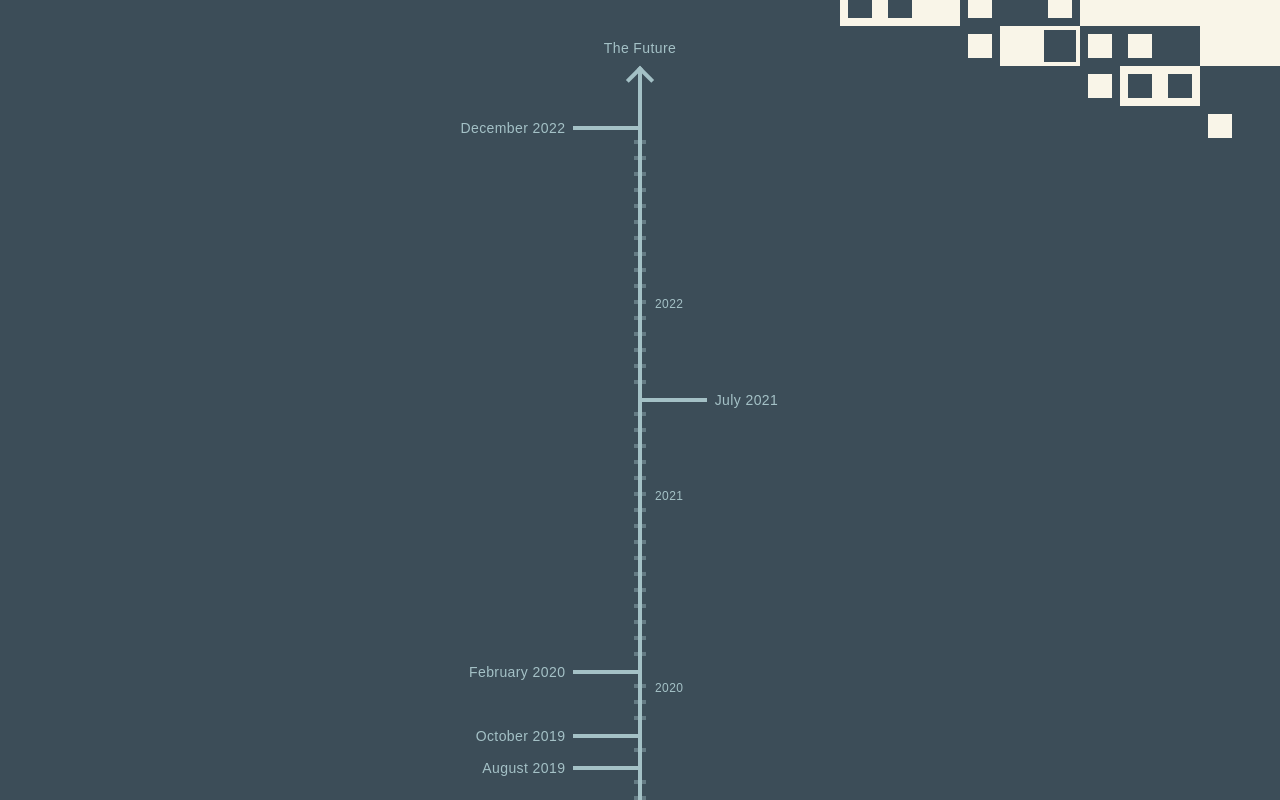
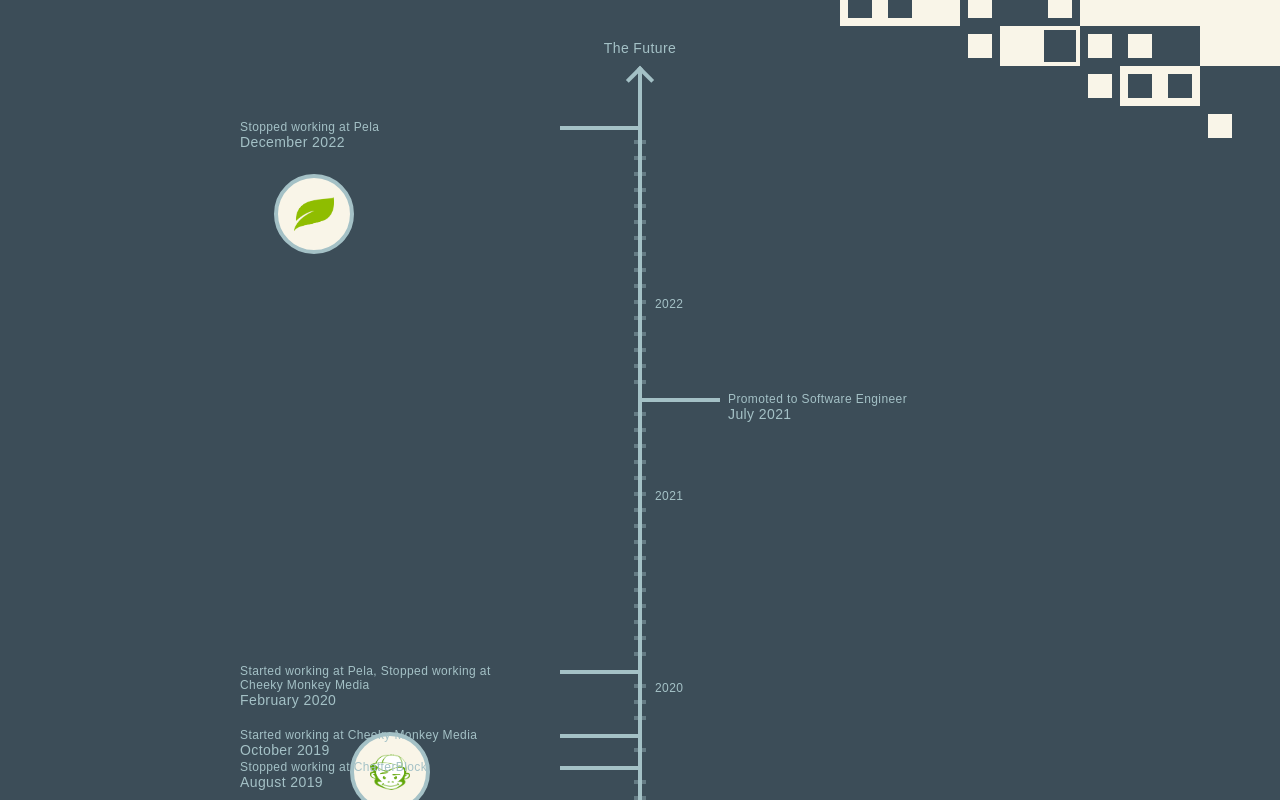
Before and after one commit to k8culver/k8culver.github.io, a React (Create React App) app: page / in a window 1280 px wide. Shown: the part 1540-2340 px from the top of the page. Built offline with nearby package versions, Linux system fonts and the light colour scheme.

Commit message:
added pictures to timeline

```diff
--- a/src/components/Timeline/Timeline.js
+++ b/src/components/Timeline/Timeline.js
@@ -2,8 +2,7 @@ function Timeline() {
     const events = [
         {date: 202212, importance: 3, title: 'Software Engineer', company: 'Pela', event: 'Stopped working at Pela', image: 'pela.png'},
         {date: 202107, importance: 2, title: 'Software Engineer', company: 'Pela', event: 'Promoted to Software Engineer', image: 'pela.png'},
-        {date: 202002, importance: 3, title: 'Jr. Developer', company: 'Pela', event: 'Started working at Pela', image: 'pela.png'},
-        {date: 202002, importance: 3, title: 'Intermediate Full Stack Developer', company: 'Cheeky Monkey Media', event: 'Stopped working at Cheeky Monkey Media', image: 'cheekymonkey.png'},
+        {date: 202002, importance: 3, title: 'Jr. Developer', company: 'Cheeky Monkey Media', event: 'Started working at Pela, Stopped working at Cheeky Monkey Media', image: 'cheekymonkey.png'},
         {date: 201910, importance: 3, title: 'Intermediate Full Stack Developer', company: 'Cheeky Monkey Media', event: 'Started working at Cheeky Monkey Media', image: 'cheekymonkey.png'},
         {date: 201908, importance: 3, title: 'Full Stack Software Developer', company: 'ChatterBlock', event: 'Stopped working at ChatterBlock', image: 'chatterblock.png'},
         {date: 201709, importance: 3, title: 'Full Stack Software Developer', company: 'ChatterBlock', event: 'Started working at ChatterBlock', image: 'chatterblock.png'},
@@ -58,24 +57,34 @@ function Timeline() {
                 events.map((event, index) => {
                     return (
                         <div key={index}>
-                            {
-                                index === 0 || (index > 0 && event.date !== events[index-1].date) ?
-                                <div className="grid grid-cols-3 max-w-[400px] m-auto">
-                                    <div className={`flex items-center ${event.importance !== 3 ? 'order-last' : ''}`}>
-                                        <p className={`caption text-teal-light my-0 ${event.importance === 3 ? 'ml-auto mr-2' : 'ml-2'}`}>
-                                            {months[event.date % 100 - 1]} {Math.floor(event.date*0.01)}
-                                        </p>
+
+                                <div className="grid grid-cols-5 max-w-[800px] m-auto h-4">
+                                    <div className={`col-span-2 flex items-center relative ${event.importance !== 3 ? 'order-last' : ''}`}>
+                                        <div className="absolute top-0 max-w-[300px]">
+                                            <p className={`caption--small text-teal-light my-0 ${event.importance === 3 ? 'ml-auto mr-2' : 'ml-2'}`}>
+                                                {event.event}
+                                            </p>
+                                            <p className={`caption text-teal-light my-0 ${event.importance === 3 ? 'ml-auto mr-2' : 'ml-2'}`}>
+                                                {months[event.date % 100 - 1]} {Math.floor(event.date*0.01)}
+                                            </p>
+                                            {
+                                                index === 0 || (index > 0 && event.image !== events[index-1].image) ?
+                                                <div className="w-10 h-10 flex items-center justify-center rounded-full m-auto bg-white border-solid border-teal-light border-4 p-4 mt-6">
+                                                    <img src={require(`../../static/${event.image}`)} className="max-h-full max-w-full" />
+                                                </div>
+                                                :
+                                                <></>
+                                            }
+                                        </div>
                                     </div>
                                     <div className="grid grid-cols-smallcenter">
                                         <div className={`w-full h-1 bg-teal-light m-auto ${event.importance !== 3 ? 'order-last' : ''}`}></div>
                                         <div className="w-1 h-full bg-teal-light m-auto"></div>
                                         <div className={`${event.importance !== 3 ? 'order-first' : ''}`}></div>
                                     </div>
-                                    <div className={`${event.importance !== 3 ? 'order-first' : ''}`}></div>
+                                    <div className={`col-span-2 ${event.importance !== 3 ? 'order-first' : ''}`}></div>
                                 </div>
-                                :
-                                <></>
-                            }
+
 
                             {
                                 index < dates.length && dates[index].map((date, dateIndex) => {
```
